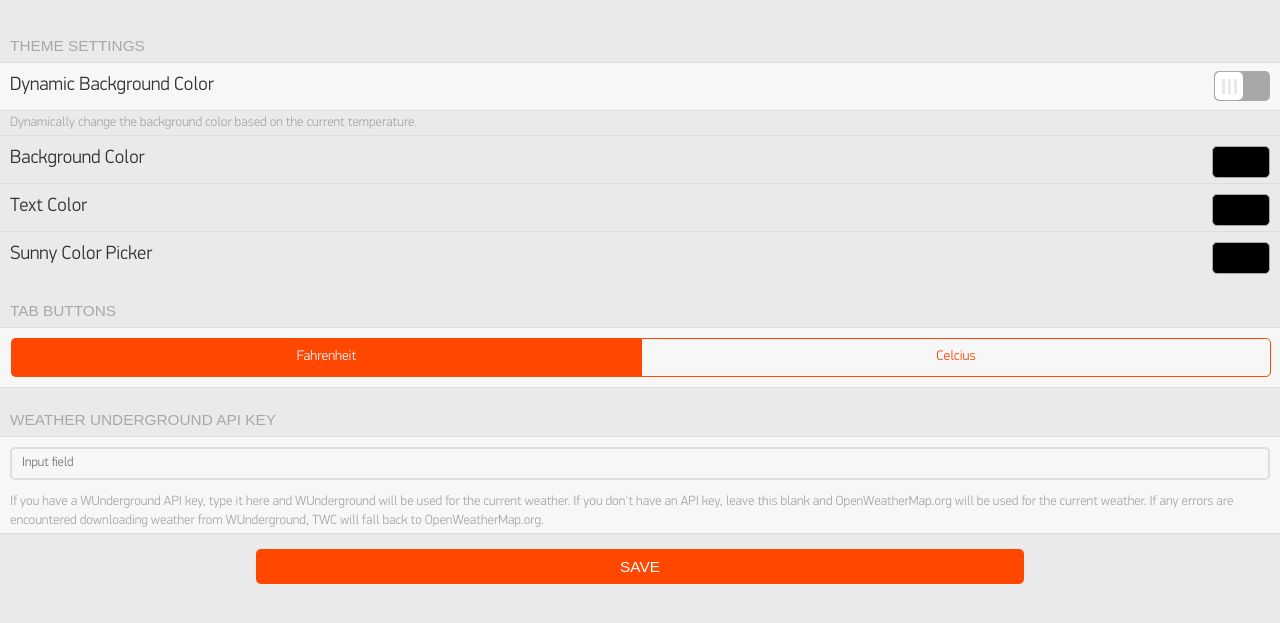
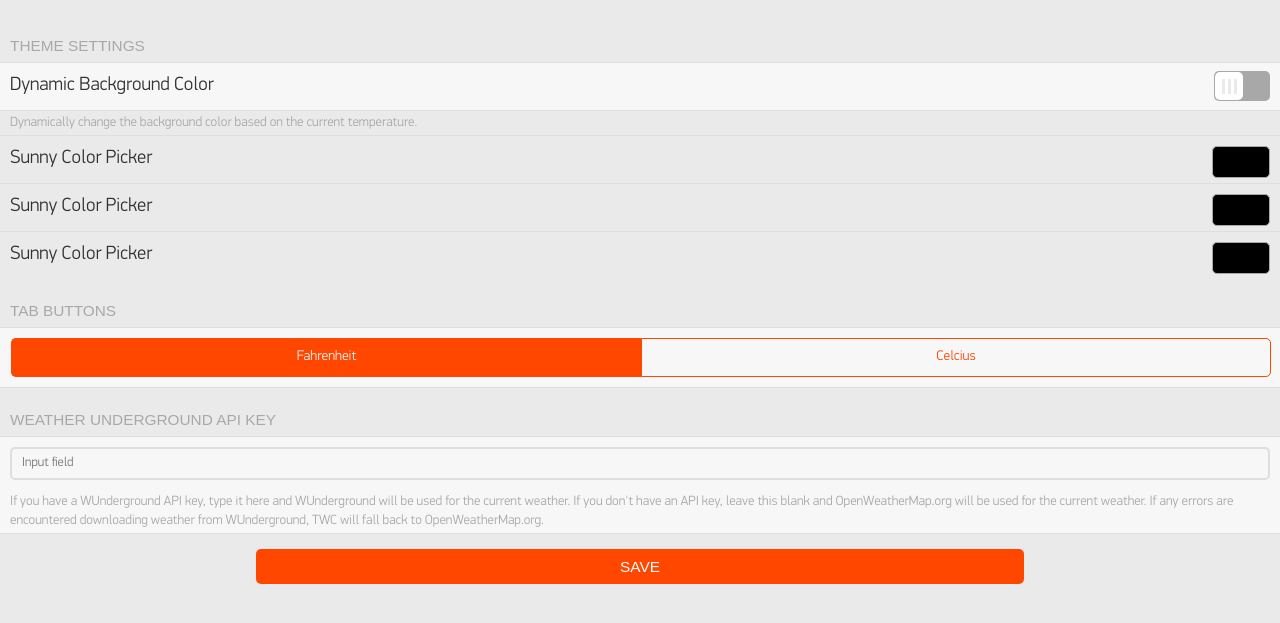
Before and after one commit to auyhre/twc, a plain HTML site: page settings/index.htm in a window 1280 px wide. Shown: the part 43-666 px from the top of the page. Drawn offline with Linux system fonts and the light colour scheme.

Commit message:
Update index.htm

```diff
--- a/settings/index.htm
+++ b/settings/index.htm
@@ -33,12 +33,12 @@
             </div>
 
     <label class="item">
-                Background Color
+      Sunny Color Picker
       <input type="text" class="item-color item-color-sunny" name="color-2" value="#000000">
     </label>
 
     <label class="item">
-                Text Color
+      Sunny Color Picker
       <input type="text" class="item-color item-color-sunny" name="color-2" value="#000000">
     </label>
 
```
Lines whose indentation alone changed are shown as unchanged.
